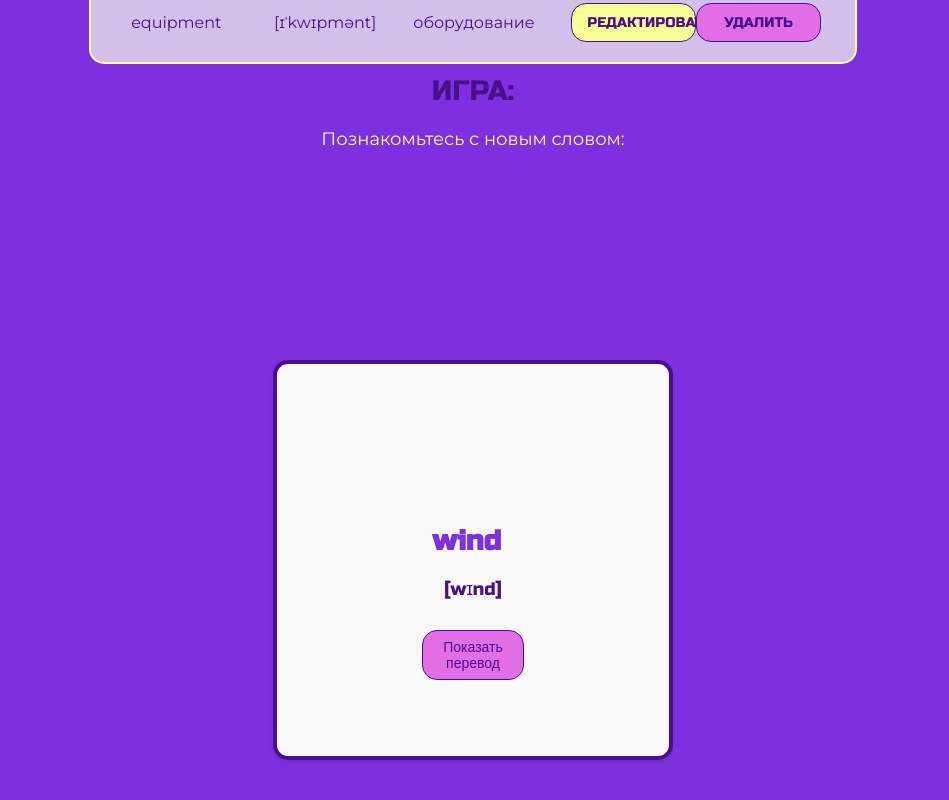
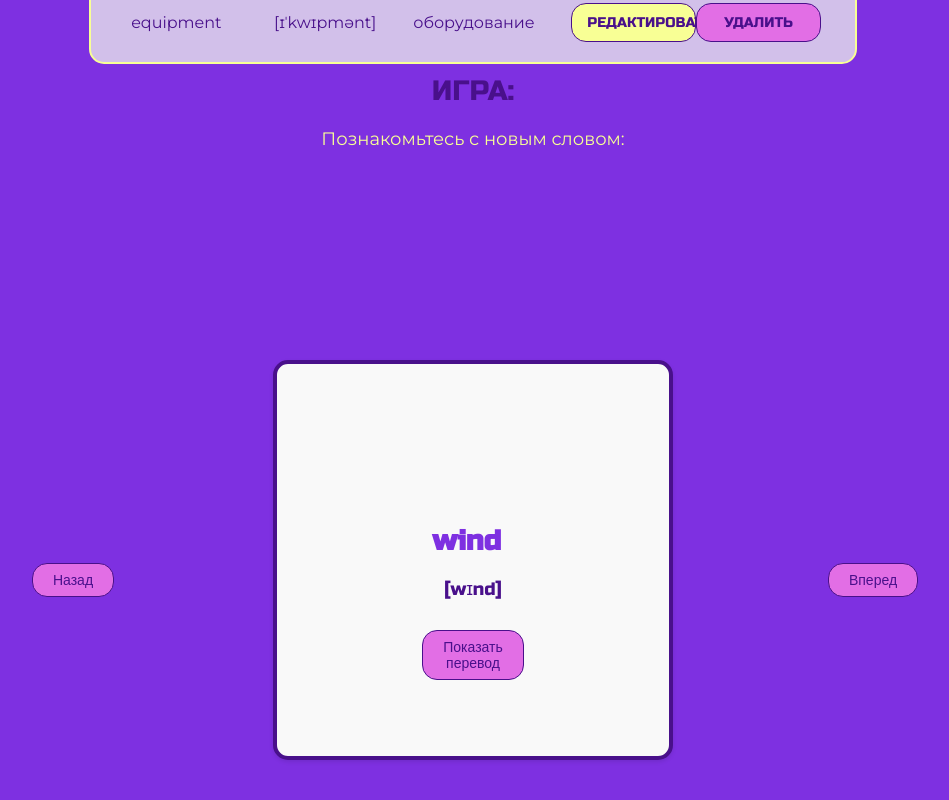
Before and after one commit to OlgaShelkova/Vite, a React (Vite) app: page / in a window 1280 px wide. Shown: the part 1730-2530 px from the top of the page, without its empty margins (167-1116 px from the left). Built offline with nearby package versions, Linux system fonts and the light colour scheme.

Commit message:
добавить методы для перелистывания карточек вперед-назад

```diff
--- a/src/components/WordCads/WordCard.jsx
+++ b/src/components/WordCads/WordCard.jsx
@@ -1,21 +1,65 @@
 import React, { useState } from "react";
 import data from "../../data";
+import PropTypes from "prop-types";
 import "./WordCard.css";
 
 const WordCard = () => {
+  //Создаем состояние для текущего индекса слова.//
   const [currentWordIndex, setCurrentWordIndex] = useState(0);
-  const [showTranslation, setShowTranslation] = useState(false);
-  const [buttonVisible, setButtonVisible] = useState(true);
+  const [showTranslation, setShowTranslation] = useState(false); //Создаем состояние для отображения перевода.//
+  const [buttonVisible, setButtonVisible] = useState(true); //Создаем состояние для видимости кнопок.//
+
+  const handleNextCard = () => {
+    const nextIndex = currentWordIndex + 1; //// Вычисляем индекс следующего слова//
+    if (nextIndex < data.length) {
+      //Проверяем, чтобы следующий индекс был в пределах массива данных//
+      //Если следующий индекс в пределах, обновляем индекс, скрываем перевод и показываем кнопки//
+      setCurrentWordIndex(nextIndex);
+      setShowTranslation(false);
+      setButtonVisible(true);
+    } else {
+      // Если следующего слова нет, возвращаемся к началу массива
+      setCurrentWordIndex(0); // В начало карточек
+    }
+  };
+
+  const handlePrevCard = () => {
+    const prevIndex = currentWordIndex - 1; // Вычисляем индекс предыдущего слова//
+    // Проверяем, чтобы предыдущий индекс был больше или равен 0//
+    if (prevIndex >= 0) {
+      // Если предыдущий индекс в пределах, обновляем индекс, скрываем перевод и показываем кнопки//
+      setCurrentWordIndex(prevIndex);
+      setShowTranslation(false);
+      setButtonVisible(true);
+    }
+  };
 
   const handleClick = () => {
+    // Функция handleClick переключает видимость перевода слова и кнопок//
     setShowTranslation(!showTranslation);
     setButtonVisible(false);
   };
 
   const currentWord = data[currentWordIndex];
+  // Если массив data пустой, отображается сообщение//
+  if (data.length === 0) {
+    return (
+      <p>
+        Извините, данные с сервера временно недоступны. <br /> Пожалуйста,
+        попробуйте обновить страницу позже <br /> или проверьте подключение к
+        интернету.
+      </p>
+    );
+  }
 
   return (
     <div className="word-card-container">
+      <div className="button-container">
+        <button onClick={handlePrevCard} className="prev-button">
+          Назад
+        </button>
+      </div>
+
       <div className="word-card">
         <div key={currentWord.id} className="word-item">
           <h3>{currentWord.english}</h3>
@@ -26,8 +70,21 @@ const WordCard = () => {
           {showTranslation && <p>{currentWord.russian}</p>}
         </div>
       </div>
+
+      <div className="button-container">
+        <button onClick={handleNextCard} className="next-button">
+          Вперед
+        </button>
+      </div>
     </div>
   );
 };
 
+WordCard.propTypes = {
+  initialData: PropTypes.array, // Принимаем массив слов
+};
+
+WordCard.defaultProps = {
+  initialData: [], // Устанавливаем пустой массив слов по умолчанию
+};
 export default WordCard;
```
